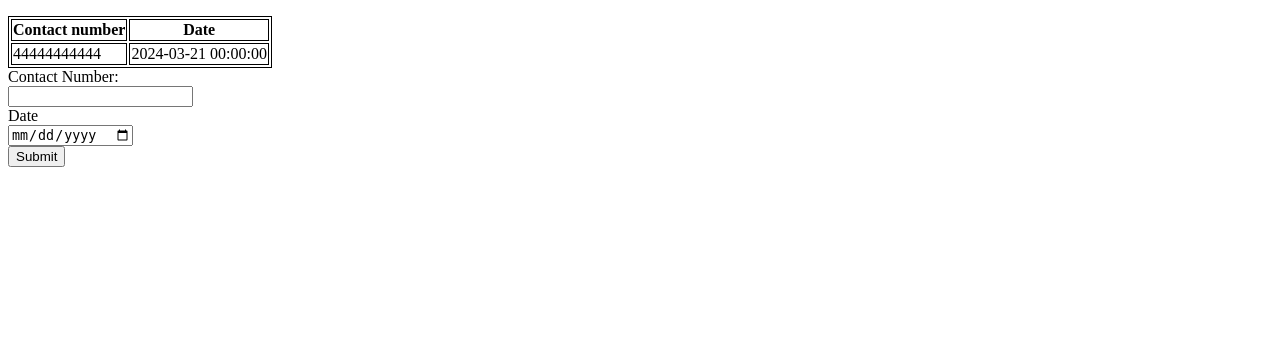
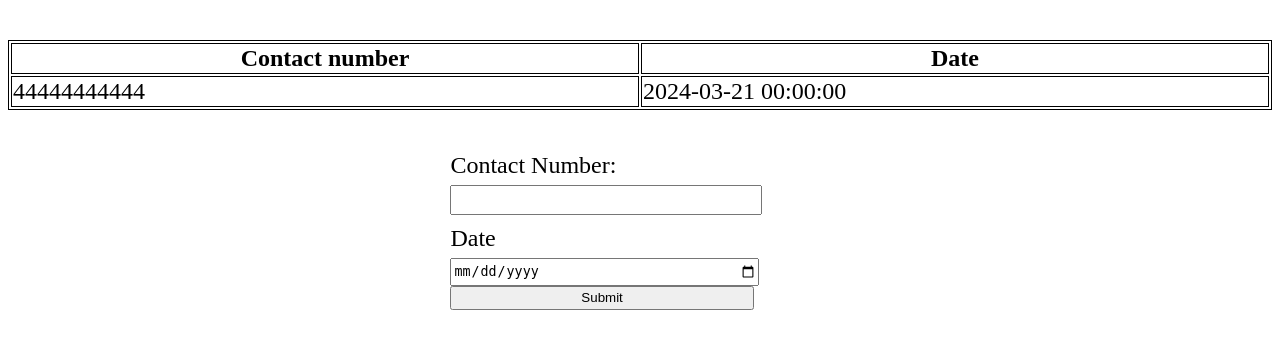
Before and after one commit to codedrian/PHPirates-Sailing-the-Seven-Seas-of-PHP-Mastery, a PHP site: page / in a window 1280 px wide. Shown: the top 349 px of the page. Run offline with PHP 8.4, Linux system fonts and the light colour scheme; data comes from the database, SQL or seed files in the repository.

Commit message:
Add styles

```diff
--- a/Raffle Entry/style.css
+++ b/Raffle Entry/style.css
@@ -1,11 +1,67 @@
-table, th, td {
-  border:1px solid black;
+/* Main styles */
+main {
+    display: flex;
+    flex-direction: column;
+    flex: 1;
+    justify-content: center;
 }
+
+.notification-section {
+    flex: 1;
+}
+
+table,
 form {
-    label {
+    flex: 1;
+}
 
-    }
-    input {
-        display: block;
-    }
+table,
+th,
+td {
+    border: 1px solid black;
 }
+
+/* Table specific styles */
+table {
+    width: 100%;
+}
+
+th {
+    width: 15rem;
+    font-size: 1.5rem;
+}
+
+td {
+    font-size: 1.5rem;
+}
+
+/* Form specific styles */
+form {
+    width: 30%;
+    height: 150rem;
+    margin: 0 auto;
+    align-items: center;
+    margin-top: 2rem;
+}
+
+label {
+    display: block;
+    font-size: 1.5rem;
+    padding: 0.6rem 0 0.4rem 0;
+}
+
+input {
+    display: block;
+    height: 1.5rem;
+	width: 80%;
+}
+
+.form-submit-button {
+	font: 1rem;
+    cursor: pointer;
+	margin-top: 0.8rem;
+	padding: 0.5rem;
+	border-radius: 0.3rem;
+	height: 2rem;
+	width: 20%;
+}
```
